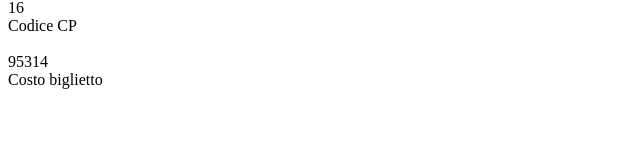
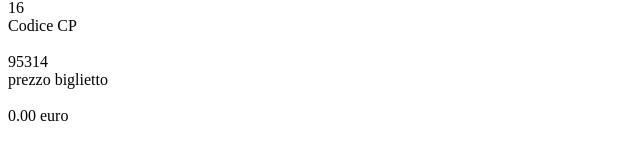
Before and after one commit to adelinashahaj/js-biglietto-treno-form, a plain HTML site: page index.html in a window 1280 px wide. Both pictures are taken after a click on the button "Leggi i valori del form". Shown: the part 423-582 px from the top of the page, 0-640 px from the left. Drawn offline with Linux system fonts and the light colour scheme.

Commit message:
esercizio concluso

```diff
--- a/js/main.js
+++ b/js/main.js
@@ -25,6 +25,7 @@ if (casellaSelezioneDom.value == "sotto18"){
         sconto = "Hai lo sconto di 20% <br> ";
         document.getElementById("offerta").innerHTML = "Offerta <br> <br>  Minorenne";
 
+
          } else if (casellaSelezioneDom.value =="sopra65"){
          prezzo = (prezzo / 100 * 60).toFixed(2);
          sconto = "Hai lo sconto di 40% <br> ";
@@ -38,6 +39,8 @@ if (casellaSelezioneDom.value == "sotto18"){
         }
 
          console.log(prezzo);
+        document.getElementById("costo").innerHTML = `prezzo biglietto <br> <br> ${prezzo} euro`;
+
         console.log(kilometri);
 
     }
@@ -46,17 +49,5 @@ console.log(kilometri);
 );
 document.getElementById("carrozza").innerHTML = "Carrozza <br><br>"  + Math.ceil((Math.random() * 15) + 1);
 
-// Codice CP
+
 document.getElementById("codice").innerHTML ="Codice CP <br><br>" + Math.ceil(Math.random() * (100000 - 90000) + 90000);
-
-
-/*
-const domReset = document.querySelector('#resettaForm');
-
-domReset.addEventListener('click',
-    function() {
-        const messaggioDom = document.getElementById('etaViaggiatore');
-        messaggioDom.value = "";
-    }
-);
-*/
```
Also changed, not shown: index.html (+0 -5 lines). Lines whose indentation alone changed are shown as unchanged.
